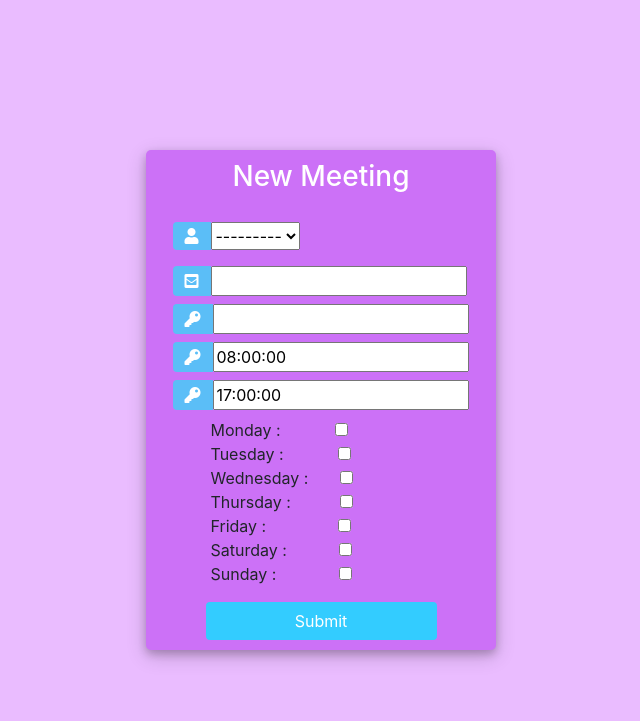
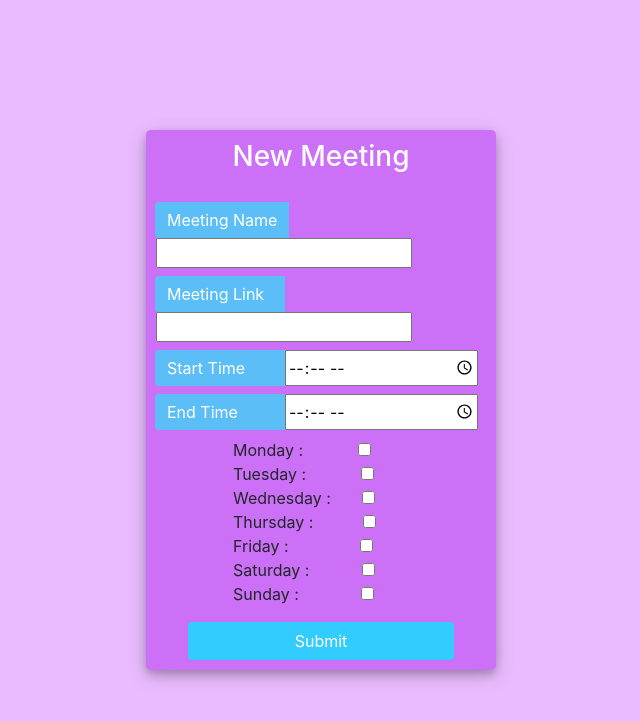
Before and after one commit to RaviKumar7870/MyMeet, a Django app: template templates/newmeeting.html in a window 1280 px wide. Shown: the top 721 px of the page, without its empty margins (319-959 px from the left). Run offline with Django 3.2, Linux system fonts and the light colour scheme; the template is opened without the code that fills it: values that come from a table or form of the project are taken from there, others are empty; data comes from the database, SQL or seed files in the repository; both versions use the stored data as it was after the commit; some libraries are stand-ins or nearby versions.

Commit message:
User Now fully working

```diff
--- a/interface/forms.py
+++ b/interface/forms.py
@@ -15,3 +15,19 @@ class NewMeetingForm(ModelForm):
 	class Meta:
 		model = Link
 		fields = '__all__'
+"""
+	def __init__(self,*args, **kwargs):
+		self.user = kwargs.pop('user')
+		super(NewMeetingForm,self).__init__(*args,**kwargs)
+
+	def save(self)
+
+
+
+    def save(self, commit=True):
+        inst = super(NewMeetingForm, self).save(commit=False)
+        inst.author = self._user
+        if commit:
+            inst.save()
+            self.save_m2m()
+        return inst """
--- a/interface/models.py
+++ b/interface/models.py
@@ -3,8 +3,8 @@ from django.contrib.auth.models import User
 # Create your models here.
 class Link(models.Model):
     user = models.ForeignKey(User,on_delete = models.CASCADE)
-    meeting_name = models.CharField(max_length=100)
-    meeting_link = models.CharField(max_length = 100)
+    meeting_name = models.CharField(max_length=100,null=True,blank = True)
+    meeting_link = models.CharField(max_length = 100,null=True,blank = True)
 
     start_time = models.TimeField(default='08:00:00')
     end_time = models.TimeField(default='17:00:00')
--- a/interface/urls.py
+++ b/interface/urls.py
@@ -9,4 +9,5 @@ urlpatterns = [
     path('login/', views.loginPage, name="login"),
 	path('logout/', views.logoutUser, name="logout"),
     path('newmeeting',views.newMeeting,name="newmeeting"),
+    path('newmeetinglink',views.newmeetinglink,name="newmeetinglink"),
 ]
--- a/templates/base.html
+++ b/templates/base.html
@@ -51,7 +51,7 @@
 
                 <span style="margin-right: 5%;">
                     <a href="/"><button type="button" class="btn btn-dark">Home</button></a>
-                    <a href="{% url 'newmeeting' %}"><button type="button" class="btn btn-dark">New
+                    <a href="{% url 'newmeetinglink' %}"><button type="button" class="btn btn-dark">New
                             Meeting</button></a>
                     <a href="{% url 'logout' %}"><button type="button" class="btn btn-dark">Logout</button></a>
                 </span>
--- a/templates/linktoclick.html
+++ b/templates/linktoclick.html
@@ -73,6 +73,8 @@
                   <td>{{ meet.wednesday }}</td>
                   <td>{{ meet.thursday }}</td>
                   <td>{{ meet.friday }}</td>
+                  <td>{{ meet.saturday }}</td>
+                  <td>{{ meet.sunday }}</td>
 
 
                 </tr>
--- a/templates/newmeeting.html
+++ b/templates/newmeeting.html
@@ -78,49 +78,50 @@
 				</div>
 				<div class="d-flex justify-content-center form_container">
 
-					<form method="POST" action="">
+					<form method="POST" action="{% url 'newmeeting' %}">
 						{% csrf_token %}
-						<div class="input-group mb-3">
-							<div class="input-group-append">
-								<span class="input-group-text"><i class="fas fa-user"></i></span>
-							</div>
 
-							{{form.user}}
-						</div>
 
 						<div class="input-group mb-2">
 							<div class="input-group-append">
-								<span class="input-group-text"><i class="fas fa-envelope-square"></i></span>
+								<span class="input-group-text">Meeting Name</i></span>
 							</div>
-							{{form.meeting_name}}
+
+							<input type="text" name ="meeting_name">
 
 						</div>
 
 						<div class="input-group mb-2">
 							<div class="input-group-append">
-								<span class="input-group-text"><i class="fas fa-key"></i></span>
+								<span class="input-group-text" style="width:130px">Meeting Link</i></span>
 							</div>
-							{{form.meeting_link}}
+							<input type="text" name ="meeting_link" >
 						</div>
 						<div class="input-group mb-2">
 							<div class="input-group-append">
-								<span class="input-group-text"><i class="fas fa-key"></i></span>
+								<span class="input-group-text" style="width:130px">Start Time</span>
 							</div>
-							{{form.start_time}}
+							<input type="time" name ="start_time" placeholder = "StartTime" style="width: 58.5%;">
 						</div>
 						<div class="input-group mb-2">
 							<div class="input-group-append">
-								<span class="input-group-text"><i class="fas fa-key"></i></span>
+								<span class="input-group-text" style="width:130px">End Time</span>
 							</div>
-							{{form.end_time}}
+							<input type="time" name ="end_time" placeholder = "endTime" style="width: 58.5%;" >
 						</div>
-                        <div> <span style="margin-left: 37px;">Monday : </span><span style="margin-left: 50px;">{{form.monday}}</span></div>
-                    <div> <span style="margin-left: 37px;"> Tuesday : </span><span style="margin-left: 50px;">{{form.tuesday}}</span></div>
-                      <div><span style="margin-left: 37px;"> Wednesday :</span><span style="margin-left: 27px;"> {{form.wednesday}}</span></div>
-                      <div> <span style="margin-left: 37px;"> Thursday : </span><span style="margin-left:45px;">{{form.thursday}}</span></div>
-                      <div> <span style="margin-left: 37px;"> Friday : </span><span style="margin-left: 67px;">{{form.friday}}</span></div>
-                      <div> <span style="margin-left: 37px;"> Saturday : </span><span style="margin-left: 48px;">{{form.saturday}}</span></div>
-                      <div> <span style="margin-left: 37px;"> Sunday : </span><span style="margin-left: 58px;">{{form.sunday}}</span></div>
+						<div> <span style="margin-left: 77px;">Monday : </span><span style="margin-left: 50px;"><input type="checkbox" name ="monday"  ></span></div>
+						<div> <span style="margin-left: 77px;"> Tuesday : </span><span style="margin-left: 50px;"><input type="checkbox" name ="tuesday"  ></span></div>
+						  <div><span style="margin-left: 77px;"> Wednesday :</span><span style="margin-left: 27px;"> <input type="checkbox" name ="wednesday"  ></span></div>
+						  <div> <span style="margin-left: 77px;"> Thursday : </span><span style="margin-left:45px;"><input type="checkbox" name ="thursday"  ></span></div>
+						  <div> <span style="margin-left: 77px;"> Friday : </span><span style="margin-left: 67px;"><input type="checkbox" name ="friday"  ></span></div>
+						  <div> <span style="margin-left: 77px;"> Saturday : </span><span style="margin-left: 48px;"><input type="checkbox" name ="saturday"  ></span></div>
+						  <div> <span style="margin-left: 77px;"> Sunday : </span><span style="margin-left: 58px;"><input type="checkbox" name ="Sunday"  ></span></div>
+
+
+
+
+
+
 
 
 
```
Also changed, not shown: interface/views.py (+63 -4 lines), db.sqlite3, interface/migrations/0003_auto_20210521_1933.py (added), interface/migrations/0004_auto_20210521_2017.py (added), interface/migrations/0005_alter_link_end_time.py (added), interface/migrations/0006_alter_link_end_time.py (added).
